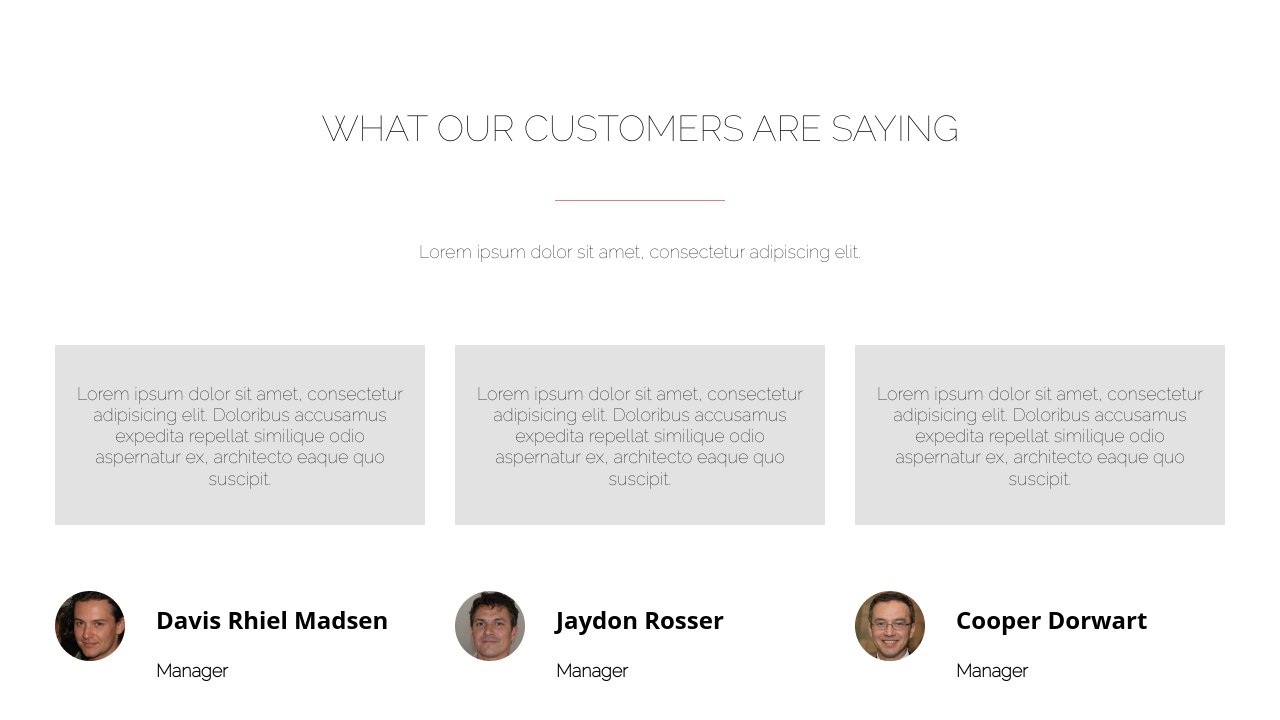
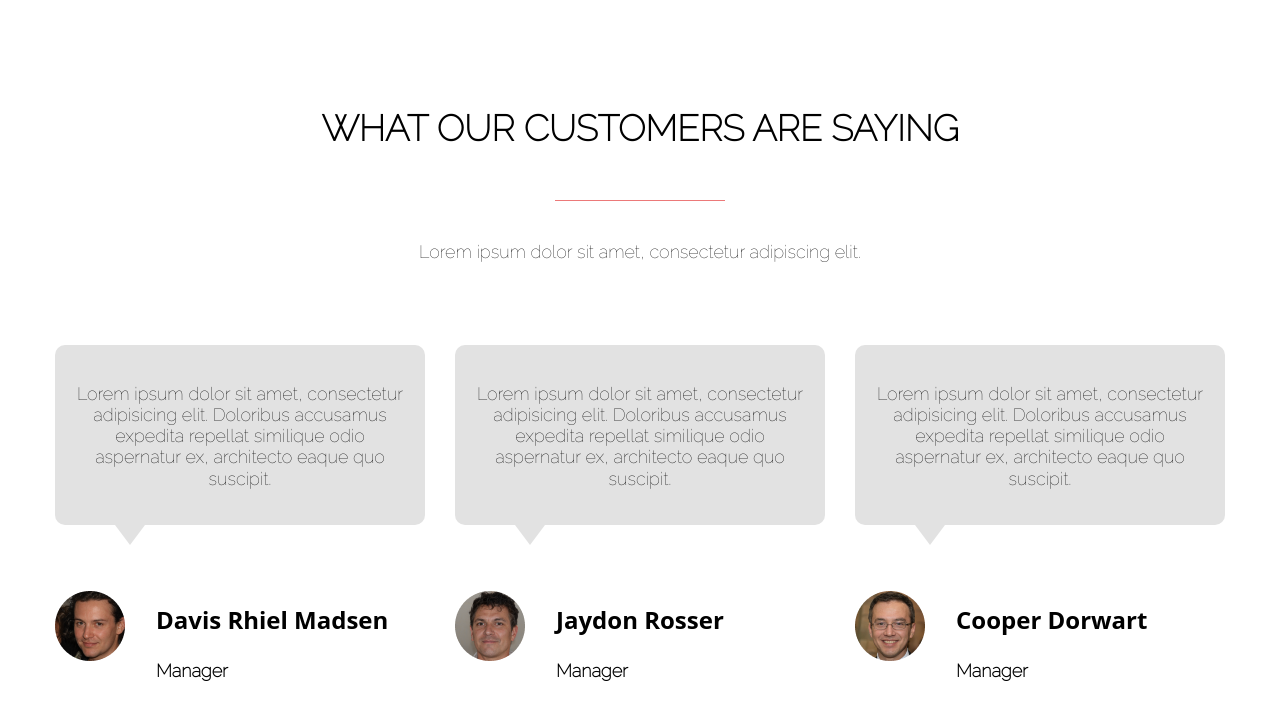
Before and after one commit to MashSHliapa/hw-6, a plain HTML site: page index.html in a window 1280 px wide. Drawn offline with Linux system fonts and the light colour scheme.

Commit message:
feat(hw-6): make all exercise 1

```diff
--- a/css/style.css
+++ b/css/style.css
@@ -27,7 +27,7 @@ body {
   height: 150px;
   font-size: 36px;
   text-transform: uppercase;
-  color: #000000;
+  font-weight: bold;
   line-height: 42.26px;
   padding: 57px 0;
 }
@@ -49,6 +49,7 @@ body {
   font-size: 18px;
   line-height: 21.13px;
 }
+
 /*.opinion-container {}*/
 
 .opinion-row {
@@ -60,6 +61,7 @@ body {
   width: 370px;
   height: 180px;
   background-color: #E2E2E2;
+  border-radius: 10px;
 }
 
 .opinion-text {
@@ -107,3 +109,14 @@ body {
   font-weight: bold;
   width: 269px;
 }
+
+.triangle-down {
+  width: 0px;
+	height: 0px;
+	border-left: 15px solid transparent;
+	border-right: 15px solid transparent;
+	border-top: 20px solid #E2E2E2;
+  position: relative;
+  left: 60px;
+  bottom: 2px;
+}
--- a/index.html
+++ b/index.html
@@ -27,17 +27,19 @@
         <div class="opinion-row">
           <div class="opinion-column">
             <div class="opinion-text">Lorem ipsum dolor sit amet, consectetur adipisicing elit. Doloribus accusamus expedita repellat similique odio aspernatur ex, architecto eaque quo suscipit.</div>
+            <div class="triangle-down"></div>
           </div>
           <div class="opinion-column">
             <div class="opinion-text">Lorem ipsum dolor sit amet, consectetur adipisicing elit. Doloribus accusamus expedita repellat similique odio aspernatur ex, architecto eaque quo suscipit.</div>
+            <div class="triangle-down"></div>
           </div>
           <div class="opinion-column">
             <div class="opinion-text">Lorem ipsum dolor sit amet, consectetur adipisicing elit. Doloribus accusamus expedita repellat similique odio aspernatur ex, architecto eaque quo suscipit.</div>
+            <div class="triangle-down"></div>
           </div>
         </div>
       </div>
     </div>
-
     <div class="managers-info">
       <div class="managers-info-container">
         <div class="managers-info-row">
```
